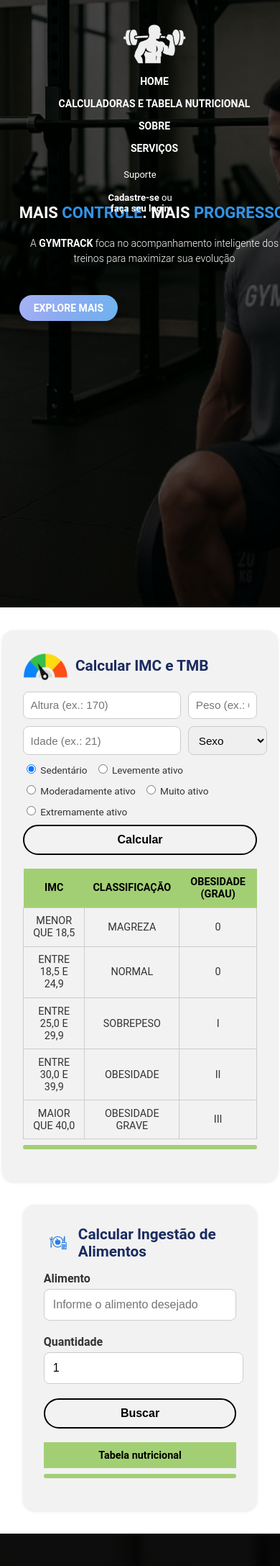
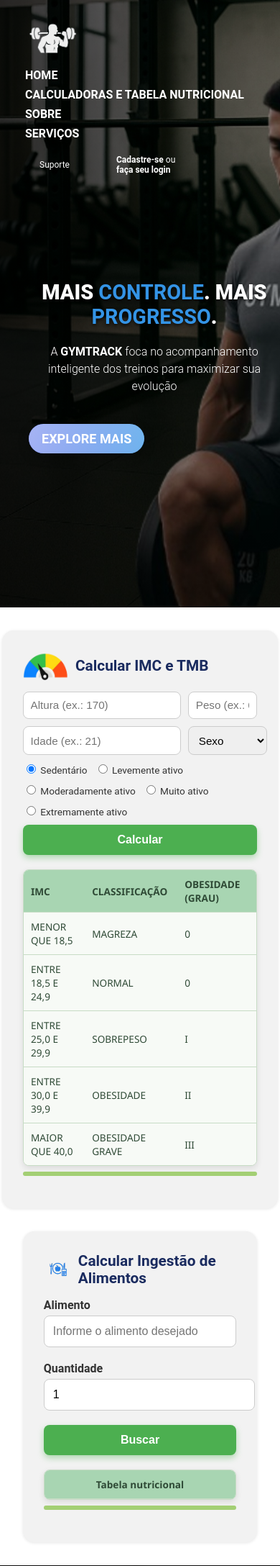
Before and after one commit to brianbessa/gymtrack-service, a Django app: page / in a window 390 px wide. Shown: the top 2176 px of the page at 72% size. Run offline with Django 5.2, Linux system fonts and the light colour scheme; lists and menus that the app fills with data are empty.

Commit message:
style: melhorar estilização da tela home

```diff
--- a/main/static/css/home.css
+++ b/main/static/css/home.css
@@ -26,7 +26,7 @@ a {
 }
 
 .overlay {
-    background-color: rgba(0, 0, 0, 0.6);
+    background: linear-gradient(to right, rgba(0,0,0,0.7), rgba(0,0,0,0.2));
     height: 100%;
     width: 100%;
     padding: 20px;
@@ -55,13 +55,14 @@ nav {
 
 nav a {
   color: white;
-    font-size: 14px;
+  margin-right: 20px;
+  text-decoration: none;
+  font-weight: bold;
+  transition: color 0.3s ease;
 }
 
 nav a:hover {
-    color: #00d1ff;
-    transition: color 0.3s ease;
-    transform: scale(1.05);
+  color: #2ecc71;
 }
 
 .acesso {
@@ -357,10 +378,15 @@ nav a:hover {
 }
 
 .texto-banner h1 {
-    font-size: 2.5em;
-    font-weight: 600;
-    margin-bottom: 20px;
-    white-space: nowrap;
+  font-size: 2.8rem;
+  color: white;
+  text-shadow: 0 2px 4px rgba(0,0,0,0.7);
+  animation: fadeInUp 1s ease-out forwards;
+}
+
+@keyframes fadeInUp {
+  from {opacity: 0; transform: translateY(20px);}
+  to {opacity: 1; transform: translateY(0);}
 }
 
 .texto-banner p {
@@ -469,21 +495,45 @@ input, select {
 
 table {
   width: 100%;
-  border-collapse: collapse;
-  margin-top: 1.2rem;
-  font-size: 0.9rem;
+  border-collapse: separate;
+  border-spacing: 0;
+  margin-top: 20px;
+  font-family: 'Segoe UI', Tahoma, Geneva, Verdana, sans-serif;
+  border-radius: 8px;
+  overflow: hidden;
+  background-color: #f7faf6;
+  box-shadow: 0 3px 8px rgba(0, 0, 0, 0.1);
+  border: 1px solid #c7dcc5;
 }
 
-th {
-  background-color: #a3cf74;
-  color: black;
-  text-align: center;
-  padding: 0.6rem;
+thead tr {
+  background-color: #a8d5b2;
+  color: #2f4a36;
+  font-weight: 700;
+  font-size: 1rem;
+  text-align: left;
 }
 
-td {
-  border: 1px solid #ccc;
-  padding: 0.6rem;
+tbody tr {
+  background-color: #f7faf6;
+}
+
+tbody tr:hover {
+  background-color: #d4e9cd;
+}
+
+th, td {
+  padding: 14px 18px;
+  border-bottom: 1px solid #c7dcc5;
+  font-size: 0.95rem;
+  color: #2f4a36;
+}
+
+tbody tr:last-child td {
+  border-bottom: none;
+}
+
+table th[colspan], table td[colspan] {
   text-align: center;
 }
 
@@ -540,18 +590,56 @@ td {
 }
 
 button {
-  background-color: transparent;
-  color: black;
-  border: 2px solid black;
-  border-radius: 30px;
-  padding: 10px 20px;
-  font-weight: bold;
-  font-size: 16px;
+  position: relative;
+  background-color: #4CAF50;
+  color: white;
+  border: none;
+  padding: 12px 24px;
+  font-weight: 600;
+  border-radius: 8px;
   cursor: pointer;
+  font-size: 1rem;
+  overflow: hidden;
+  transition: background-color 0.3s ease, transform 0.2s ease;
+  box-shadow: 0 4px 8px rgba(76, 175, 80, 0.4);
 }
 
 button:hover {
-    background-color: #d4d4d4;
+  background-color: #388E3C;
+  transform: scale(1.05);
+  box-shadow: 0 6px 12px rgba(56, 142, 60, 0.6);
+}
+
+button::before {
+  content: "";
+  position: absolute;
+  top: -50%;
+  left: -50%;
+  width: 200%;
+  height: 200%;
+  background: linear-gradient(
+    120deg,
+    rgba(255, 255, 255, 0) 30%,
+    rgba(255, 255, 255, 0.4) 50%,
+    rgba(255, 255, 255, 0) 70%
+  );
+  transform: rotate(25deg);
+  opacity: 0;
+  pointer-events: none;
+}
+
+button:hover::before {
+  opacity: 1;
+  animation: shine 2s ease forwards;
+}
+
+@keyframes shine {
+  from {
+    transform: translateX(-100%) rotate(25deg);
+  }
+  to {
+    transform: translateX(100%) rotate(25deg);
+  }
 }
 
 .quantidade-wrapper {
@@ -611,71 +699,229 @@ button:hover {
   color: black;
 }
 
-@media (max-width: 480px) {
-  .beneficios ul {
-    gap: 16px;
-  }
-
-  .beneficios li {
-    flex: 1 1 45%;
-    max-width: 150px;
-  }
-}
-
-@media (max-width: 768px) {
-  .topo {
-    display: flex;
-    flex-direction: column;
-    align-items: center;
-    padding: 10px;
-    gap: 10px;
+#conteudoModal {
+  background-color: #f9fff9;
+  border-radius: 12px;
+  padding: 20px 25px;
+  box-shadow: 0 4px 12px rgba(50, 150, 50, 0.15);
+  font-family: 'Roboto', sans-serif;
+  color: #2a662a;
+  font-size: 1.1rem;
+  line-height: 1.5;
+  max-width: 420px;
+  margin: 0 auto;
   text-align: center;
 }
 
-  .topo nav {
-    display: flex;
-    flex-direction: column;
-    gap: 5px;
+#conteudoModal strong {
+  font-size: 1.3rem;
+  margin-bottom: 12px;
+  display: block;
+  color: #1b431b;
 }
 
-  .topo nav a {
-    font-size: 14px;
-    padding: 5px;
+#conteudoModal b {
+  color: #196619;
+  font-size: 1.25rem;
+  margin-left: 5px;
 }
 
-  .acesso {
-    display: flex;
-    flex-direction: column;
-    gap: 5px;
+#conteudoModal span.icone {
+  font-size: 1.8rem;
+  margin-right: 8px;
+  vertical-align: middle;
 }
 
-  .acesso .btn {
-    font-size: 13px;
-    padding: 6px 10px;
+.resultado-linha {
+  margin: 15px 0;
+  padding-bottom: 8px;
+  border-bottom: 1.5px solid #a3cf74;
 }
 
-  .logo {
-    max-width: 120px;
+.imc-magreza {
+  color: #3a85ff;
+  font-weight: 600;
+}
+
+.imc-normal {
+  color: #4caf50;
+  font-weight: 600;
+}
+
+.imc-sobrepeso {
+  color: #ff9800;
+  font-weight: 600;
+}
+
+.imc-obesidade {
+  color: #f44336;
+  font-weight: 600;
+}
+
+.imc-obesidade-grave {
+  color: #b71c1c;
+  font-weight: 600;
+}
+
+@media (max-width: 991px) {
+  .topo {
+    flex-direction: column;
+    align-items: flex-start;
+    gap: 10px;
+  }
+
+  nav {
+    flex-wrap: wrap;
+    gap: 10px;
+    margin-top: 10px;
   }
 
   .conteudo-banner {
     flex-direction: column;
     align-items: center;
+    padding: 40px 20px;
+    transform: none;
+  }
+
+  .imagem-banner {
+    transform: none;
+    justify-content: center;
+    margin-top: 30px;
+  }
+
+  .imagem-banner img {
+    max-width: 90%;
+  }
+
+  .texto-banner {
+    max-width: 100%;
     text-align: center;
-    padding: 20px;
   }
 
   .texto-banner h1 {
-    font-size: 22px;
+    font-size: 2.2rem;
   }
 
   .texto-banner p {
-    font-size: 14px;
+    font-size: 1.2rem;
   }
 
   .botao {
-    font-size: 14px;
+    font-size: 20px;
     padding: 10px 20px;
-    border-radius: 20px;
+  }
+
+  .sobre {
+    flex-direction: column;
+    text-align: center;
+    padding: 40px 20px;
+  }
+
+  .sobre img {
+    max-width: 90%;
+  }
+
+  .sobre .texto {
+    max-width: 100%;
+  }
+
+  .destaque h2 {
+    font-size: 2.2rem;
+  }
+
+  .destaque p,
+  .destaque h3 {
+    font-size: 1rem;
+  }
+
+  .beneficios ul {
+    gap: 20px;
+  }
+
+  .beneficios li {
+    width: 45%;
+  }
+
+  .rodape-cta p {
+    font-size: 1rem;
   }
 }
+
+@media (max-width: 576px) {
+  .topo {
+    padding: 10px 15px;
+  }
+
+  .logo {
+    height: 45px;
+  }
+
+  nav {
+    flex-direction: column;
+    align-items: flex-start;
+    gap: 8px;
+  }
+
+  .conteudo-banner {
+    padding: 20px;
+    gap: 30px;
+  }
+
+  .texto-banner h1 {
+    font-size: 1.8rem;
+  }
+
+  .texto-banner p {
+    font-size: 1rem;
+  }
+
+  .botao {
+    font-size: 18px;
+    padding: 10px 18px;
+  }
+
+  .sobre img {
+    width: 100%;
+  }
+
+  .beneficios li {
+    width: 100%;
+  }
+
+  table th, table td {
+    font-size: 0.85rem;
+    padding: 10px;
+  }
+
+  .resultado {
+    flex-direction: column;
+    font-size: 0.9rem;
+    padding: 1rem;
+  }
+
+  .modal-conteudo {
+    width: 95%;
+    padding: 15px;
+  }
+
+  .quantidade-e-botao {
+    flex-direction: column;
+  }
+
+  #quantidade, button {
+    width: 100%;
+  }
+
+  .destaque h2 {
+    font-size: 1.6rem;
+  }
+
+  .destaque h3 {
+    font-size: 1rem;
+  }
+
+  .destaque a {
+    padding: 10px 20px;
+    font-size: 16px;
+  }
+}
--- a/main/templates/home.html
+++ b/main/templates/home.html
@@ -15,7 +15,8 @@
         <div class="overlay">
             <header class="topo">
                 <img src="{% static 'img/logo_home.png' %}" alt="Logo GymTrack" class="logo">
-                <nav>
+                <nav id="menuNav">
+
                     <a href="#home">HOME</a>
                     <a href="#calculadoras">CALCULADORAS E TABELA NUTRICIONAL</a>
                     <a href="#sobre">SOBRE</a>
```
Also changed, not shown: other parts of main/static/css/home.css (+41 -21 lines), main/static/js/home.js (+31 -9 lines). Lines whose indentation alone changed are shown as unchanged.
